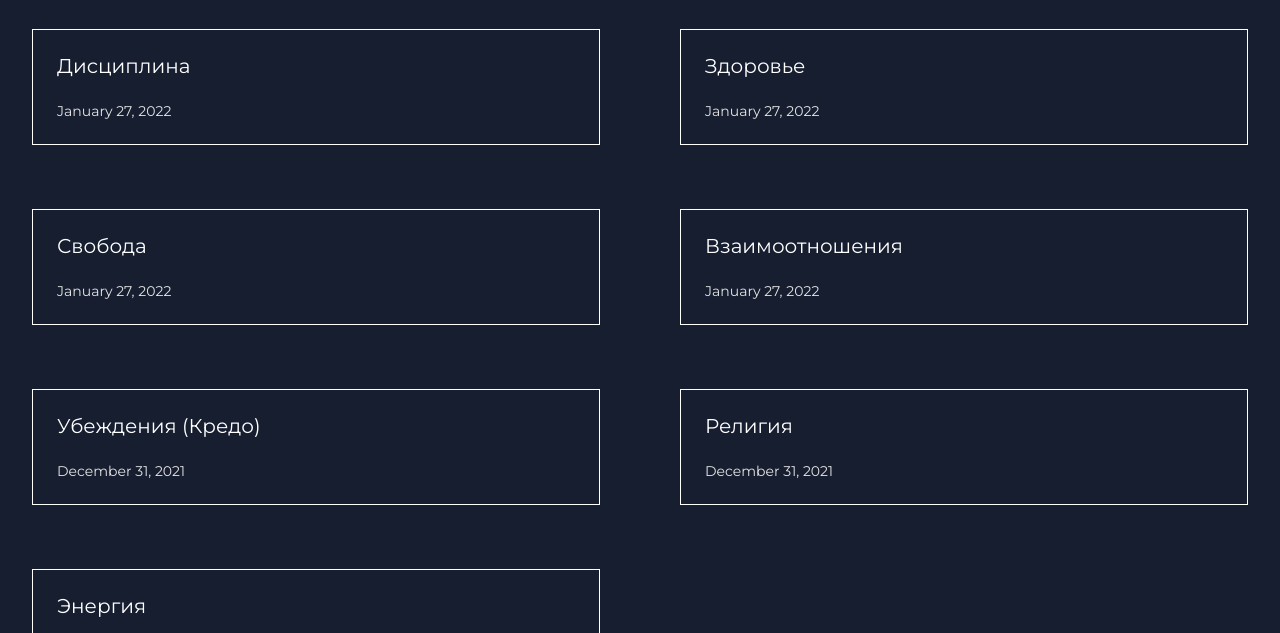
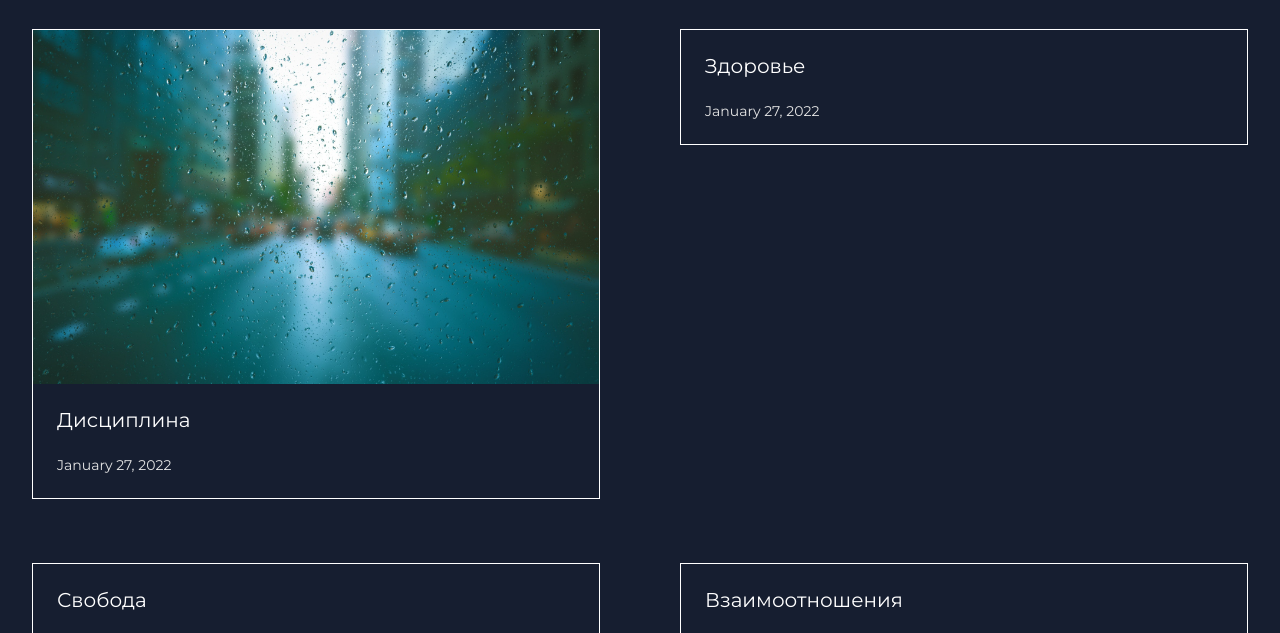
Before and after one commit to MetaJokerCrypto/landing, a Gatsby site: page /blog in a window 1280 px wide. Shown: the part 165-798 px from the top of the page. Built offline with nearby package versions, Linux system fonts and the light colour scheme; Gatsby itself is replaced by a stand-in of ours.

Commit message:
Show images in thr blog feed

```diff
--- a/gatsby-config.js
+++ b/gatsby-config.js
@@ -89,6 +89,9 @@ module.exports = {
                     frontmatter {
                       title
                       date
+                      previewImage {
+                        relativePath
+                      }
                     }
                   }
                 }
--- a/src/components/ArticleCard/ArticleCard.jsx
+++ b/src/components/ArticleCard/ArticleCard.jsx
@@ -1,14 +1,16 @@
 import React from 'react';
+import { GatsbyImage, getImage } from 'gatsby-plugin-image';
 
-import { Wrapper, Content, Title, StyledLink, Date } from './styled';
+import { Wrapper, Content, Title, Date } from './styled';
 
-function ArticleCard({ slug, title, date }) {
+function ArticleCard({ slug, title, date, previewImage }) {
+  const image = getImage(previewImage);
+
   return (
     <Wrapper key={slug}>
+      {previewImage && <GatsbyImage image={image} alt="" />}
       <Content>
-        <Title>
-          <StyledLink slug={slug}>{title}</StyledLink>
-        </Title>
+        <Title>{title}</Title>
         <Date>{date}</Date>
       </Content>
     </Wrapper>
--- a/src/components/ArticleCard/styled.js
+++ b/src/components/ArticleCard/styled.js
@@ -1,5 +1,4 @@
 import styled, { css } from 'styled-components';
-import Link from 'gatsby-link';
 
 export const Wrapper = styled.div(
   ({ theme: { breakpoints } }) => css`
@@ -32,10 +31,3 @@ export const Date = styled.span(
     color: ${colors.white};
   `
 );
-
-export const StyledLink = styled(Link)(
-  ({ theme: { colors } }) => css`
-    text-decoration: none;
-    color: ${colors.pink};
-  `
-);
--- a/src/pages/blog/index.jsx
+++ b/src/pages/blog/index.jsx
@@ -22,15 +22,19 @@ const BlogPage = ({ data }) => {
         <Wrapper>
           <Heading type="h2">Статьи</Heading>
           <CardList>
-            {posts.map(({ frontmatter, fields }, index) => {
-              return (
-                <li key={index}>
-                  <StyledLink to={fields.slug}>
-                    <ArticleCard key={index} slug={fields.slug} title={frontmatter.title} date={frontmatter.date} />
-                  </StyledLink>
-                </li>
-              );
-            })}
+            {posts.map(({ frontmatter, fields }, index) => (
+              <li key={index}>
+                <StyledLink to={fields?.slug}>
+                  <ArticleCard
+                    key={index}
+                    slug={fields.slug}
+                    previewImage={frontmatter.previewImage}
+                    title={frontmatter.title}
+                    date={frontmatter.date}
+                  />
+                </StyledLink>
+              </li>
+            ))}
           </CardList>
         </Wrapper>
       </Layout>
@@ -57,6 +61,11 @@ export const pageQuery = graphql`
           date(formatString: "MMMM DD, YYYY")
           title
           description
+          previewImage {
+            childImageSharp {
+              gatsbyImageData
+            }
+          }
         }
       }
     }
```
